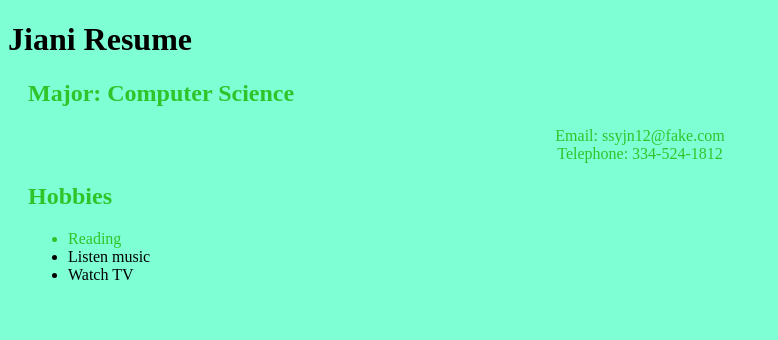
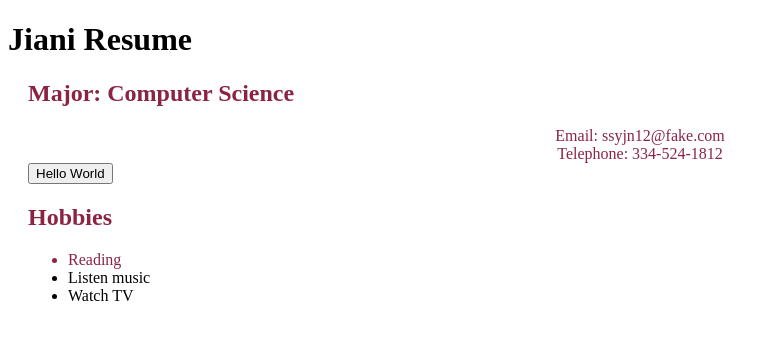
Before and after one commit to jyu0412/jiani-resume, a plain HTML site: page index.html in a window 1280 px wide. Shown: the whole page, without its empty margins (0-778 px from the left). Drawn offline with Linux system fonts and the light colour scheme.

Commit message:
Add main.js file

```diff
--- a/index.html
+++ b/index.html
@@ -6,11 +6,12 @@
         </title>
     </head>
     <body>
-        <h1 class="two-words">Jiani Resume</h1>
+        <h1 class="two-words" id="intro">Jiani Resume</h1>
         <section>
           <h2>Major: Computer Science</h2>
           <div class="center">Email: ssyjn12@fake.com</div>
           <div class="center">Telephone: 334-524-1812</div>
+          <button onclick="showAlert()">Hello World</button>
         </section>
 
         <section>
@@ -21,7 +22,8 @@
             <li class="two-words">Watch TV</li>
           </ul>
         </section>
-
+           <script src="main.js">
+          </script>
     </body>
 
 </html>
--- a/main.css
+++ b/main.css
@@ -1,6 +1,6 @@
 body {
-    background-color: aquamarine;
-    color: rgb(47, 197, 42);
+    background-color: white;
+    color: rgb(139, 36, 67);
 }
 
 .two-words {
--- /dev/null
+++ b/main.js
@@ -0,0 +1,6 @@
+function showAlert() {
+    var myElement = document.getElementById("intro");
+    var myText = myElement.textContent;
+    alert ("Hello world!"+myText);
+    myElement.style="color:green";
+  }
```
